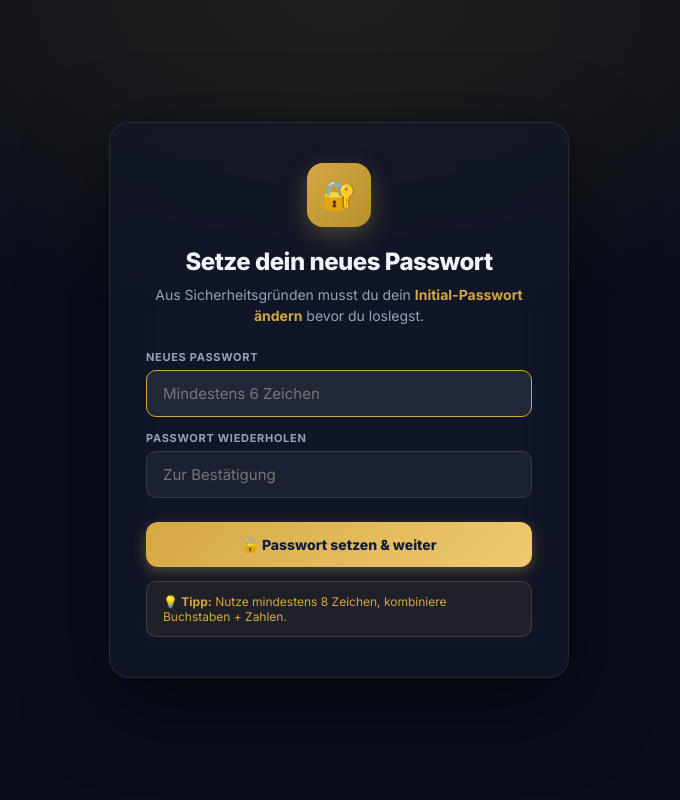
After one commit to jibsontv-hub/nt-pro-academy-crm, a Flask app: page /passwort-aendern in a window 1280 px wide. The commit adds this page. Shown: the whole page, without its empty margins (301-981 px from the left). Run offline with Flask 3, Linux system fonts and the light colour scheme; a user stored in the database is signed in.

Commit message:
LIVE-START: Co-Admin-System + Welcome-E-Mail + Forced Password Change + Auto-Backup

```diff
--- a/app.py
+++ b/app.py
@@ -144,6 +144,30 @@ def get_db():
     return conn
 
 
+def auto_backup_if_needed():
+    """Erstellt täglich automatisch ein Backup der DB. Behält die letzten 14 Tage."""
+    try:
+        backup_dir = os.path.join(DATA_DIR, 'backups')
+        os.makedirs(backup_dir, exist_ok=True)
+        today_str = date.today().strftime('%Y-%m-%d')
+        backup_file = os.path.join(backup_dir, f'vertrieb-{today_str}.db')
+        if not os.path.exists(backup_file) and os.path.exists(DB_PATH):
+            import shutil
+            shutil.copy2(DB_PATH, backup_file)
+            # Cleanup: Backups älter als 14 Tage löschen
+            cutoff = (date.today() - timedelta(days=14))
+            for f in os.listdir(backup_dir):
+                if f.startswith('vertrieb-') and f.endswith('.db'):
+                    try:
+                        f_date = datetime.strptime(f[9:19], '%Y-%m-%d').date()
+                        if f_date < cutoff:
+                            os.remove(os.path.join(backup_dir, f))
+                    except (ValueError, IndexError):
+                        pass
+    except Exception as e:
+        print(f"Auto-backup warning: {e}")
+
+
 # === In-Memory Cache mit TTL ===
 import time
 import threading
@@ -678,6 +702,84 @@ Liefere JSON mit diagnose, fokus, frage."""
     except Exception:
         pass
     return {'diagnose': text, 'fokus': '', 'frage': ''}
+
+
+def send_welcome_email(user_email, user_name, password, sender_name='dein Upline'):
+    """Sendet Welcome-E-Mail mit Login-Daten an neuen Partner."""
+    if not is_smtp_configured():
+        return False, 'SMTP nicht konfiguriert'
+
+    subject = f'🎉 Willkommen bei NT Pro Academy, {user_name.split()[0]}!'
+    base_url = get_setting('app_base_url', 'http://localhost:5001')
+
+    text = f"""Hi {user_name.split()[0]},
+
+willkommen im Team! 🚀
+
+Du hast ab sofort Zugang zum NT Pro Academy Control Hub.
+
+Deine Login-Daten:
+🔑 E-Mail: {user_email}
+🔐 Passwort: {password}
+
+→ Login: {base_url}/login
+
+WICHTIG: Beim ersten Login wirst du gebeten, ein neues Passwort zu setzen.
+
+Was dich erwartet:
+• KI-Coach mit personalisiertem Wochen-Briefing
+• Karriere-Engine: tracking deiner Stufen-Reise (REP → GREP)
+• Provisions-Übersicht (Differenz-System automatisch)
+• Trophäen für deine Erfolge
+• Onboarding-Wizard mit Sprachausgabe
+
+Lass uns starten! 💪
+
+{sender_name}"""
+
+    html = f"""<!DOCTYPE html><html><body style="font-family:Inter,Arial,sans-serif;background:#f6f7fb;margin:0;padding:24px">
+<table cellpadding="0" cellspacing="0" style="max-width:560px;margin:0 auto;background:#fff;border-radius:14px;border:1px solid #ebeef4;overflow:hidden">
+<tr><td style="padding:36px 28px;background:linear-gradient(135deg,#0f1c3f 0%,#1a2c5b 100%);text-align:center">
+<div style="font-size:36px;margin-bottom:8px">⚡</div>
+<div style="font-size:22px;font-weight:800;color:#fff;letter-spacing:-0.4px">Willkommen, {user_name.split()[0]}!</div>
+<div style="font-size:13px;color:#d4a843;letter-spacing:1.5px;text-transform:uppercase;margin-top:8px;font-weight:700">NT Pro Academy · Control Hub</div>
+</td></tr>
+<tr><td style="padding:32px 28px;color:#0f172a;line-height:1.6;font-size:15px">
+<p>Hi <strong>{user_name.split()[0]}</strong>,</p>
+<p>willkommen im Team! 🚀 Du hast ab sofort Zugang zum NT Pro Academy Control Hub.</p>
+
+<div style="background:#faf6ec;border:1px solid #e8d59a;border-radius:12px;padding:20px;margin:20px 0">
+<div style="font-size:11px;color:#7a5c1a;text-transform:uppercase;letter-spacing:1px;font-weight:800;margin-bottom:10px">🔑 Deine Login-Daten</div>
+<div style="font-size:13px;color:#64748b">E-Mail:</div>
+<div style="font-size:15px;font-weight:700;color:#0f172a;margin-bottom:10px">{user_email}</div>
+<div style="font-size:13px;color:#64748b">Passwort:</div>
+<div style="font-family:Menlo,Monaco,monospace;font-size:15px;font-weight:700;color:#b8902e;background:#fff;padding:8px 12px;border-radius:6px;display:inline-block">{password}</div>
+</div>
+
+<div style="text-align:center;margin:28px 0">
+<a href="{base_url}/login" style="display:inline-block;background:#0f1c3f;color:#fff;text-decoration:none;padding:14px 32px;border-radius:10px;font-weight:700;font-size:14px">→ Jetzt einloggen</a>
+</div>
+
+<div style="background:#fef3e7;border-left:3px solid #b8590a;padding:12px 16px;border-radius:6px;font-size:13px;color:#7a3d0a;margin:20px 0">
+<strong>⚠ WICHTIG:</strong> Beim ersten Login wirst du gebeten, ein neues sicheres Passwort zu setzen.
+</div>
+
+<p style="margin-top:24px;font-weight:700">Was dich erwartet:</p>
+<ul style="margin-left:20px;line-height:2;color:#0f172a;font-size:14px">
+<li>🧠 KI-Coach mit personalisiertem Wochen-Briefing</li>
+<li>⬡ Karriere-Engine — REP → GREP tracking</li>
+<li>💰 Provisions-Übersicht automatisch</li>
+<li>🏆 Trophäen für deine Erfolge</li>
+<li>🎤 Onboarding-Wizard mit Sprachausgabe</li>
+</ul>
+<p>Lass uns starten! 💪</p>
+<p style="color:#64748b;font-size:13px">{sender_name}</p>
+</td></tr>
+<tr><td style="padding:18px 28px;background:#fafbfc;color:#94a3b8;font-size:11px;border-top:1px solid #ebeef4">
+NT Pro Academy · Control Hub · Diese E-Mail wurde automatisch beim Anlegen deines Accounts versendet.
+</td></tr></table></body></html>"""
+
+    return send_email(user_email, subject, text, body_html=html, sent_by=None)
 
 
 def send_bulk_emails(recipients, subject, body_text, body_html=None, sent_by=None):
@@ -1212,6 +1314,19 @@ class User(UserMixin):
         self.phone = row['phone']
         self.joined_date = row['joined_date']
         self.manual_career_level = row['manual_career_level'] if 'manual_career_level' in row.keys() else 1
+        try:
+            self.is_co_admin = bool(row['is_co_admin']) if 'is_co_admin' in row.keys() else False
+        except Exception:
+            self.is_co_admin = False
+        try:
+            self.must_change_password = bool(row['must_change_password']) if 'must_change_password' in row.keys() else False
+        except Exception:
+            self.must_change_password = False
+
+    @property
+    def has_admin_access(self):
+        """Admin oder Co-Admin haben Admin-Rechte."""
+        return self.role == 'admin' or self.is_co_admin
 
 
 def auto_promote_user(user_id):
@@ -1512,11 +1627,36 @@ def inject_career():
     return {}
 
 
+# === ADMIN: CO-ADMIN-TOGGLE ===
+@app.route('/admin/team/<int:uid>/toggle-co-admin', methods=['POST'])
+@login_required
+def admin_toggle_co_admin(uid):
+    """Nur der echte Admin (nicht Co-Admin) darf Co-Admin-Status verteilen."""
+    if current_user.role != 'admin':
+        flash('Nur der Hauptadmin kann Co-Admins ernennen', 'error')
+        return redirect(url_for('team'))
+    db = get_db()
+    user = db.execute('SELECT id, name, is_co_admin FROM users WHERE id = ?', (uid,)).fetchone()
+    if not user:
+        db.close()
+        return redirect(url_for('team'))
+    new_state = 0 if user['is_co_admin'] else 1
+    db.execute('UPDATE users SET is_co_admin = ? WHERE id = ?', (new_state, uid))
+    db.commit()
+    db.close()
+    cache_invalidate('ctx:')
+    log_activity(current_user.id, 'co_admin_change',
+                 f'{user["name"]} ist jetzt {"Co-Admin" if new_state else "kein Co-Admin mehr"}',
+                 icon='⚡', color='gold')
+    flash(f'{user["name"]} ist jetzt {"Co-Admin (kann Admin-Aktionen)" if new_state else "kein Co-Admin mehr"}.', 'success')
+    return redirect(url_for('team'))
+
+
 # === ADMIN: PASSWORT-RESET ===
 @app.route('/admin/team/<int:uid>/reset-password', methods=['POST'])
 @login_required
 def admin_reset_password(uid):
-    if current_user.role != 'admin':
+    if not current_user.has_admin_access:
         return redirect(url_for('dashboard'))
     new_pw = generate_random_password()
     db = get_db()
@@ -1533,6 +1673,7 @@ def admin_reset_password(uid):
 @login_required
 def admin_ki_settings():
     if current_user.role != 'admin':
+        flash('Nur Hauptadmin', 'error')
         return redirect(url_for('dashboard'))
 
     if request.method == 'POST':
@@ -1557,7 +1698,7 @@ def admin_ki_settings():
 @login_required
 def admin_email_settings():
     if current_user.role != 'admin':
-        flash('Keine Berechtigung', 'error')
+        flash('Nur Hauptadmin kann E-Mail-Server konfigurieren', 'error')
         return redirect(url_for('dashboard'))
 
     if request.method == 'POST':
@@ -1619,7 +1760,7 @@ def admin_email_test():
 @login_required
 def admin_mail():
     """Bulk-Mailer für Admin."""
-    if current_user.role != 'admin':
+    if not current_user.has_admin_access:
         flash('Keine Berechtigung', 'error')
         return redirect(url_for('dashboard'))
 
@@ -1686,7 +1827,7 @@ Diese Nachricht wurde von {current_user.name} versendet.
 @app.route('/admin/backup')
 @login_required
 def admin_backup():
-    if current_user.role != 'admin':
+    if not current_user.has_admin_access:
         return redirect(url_for('dashboard'))
     if not os.path.exists(DB_PATH):
         flash('Datenbank-Datei nicht gefunden!', 'error')
@@ -1701,7 +1842,7 @@ def admin_backup():
 @app.route('/admin/aktivitaet')
 @login_required
 def admin_aktivitaet():
-    if current_user.role != 'admin':
+    if not current_user.has_admin_access:
         flash('Keine Berechtigung', 'error')
         return redirect(url_for('dashboard'))
     db = get_db()
@@ -1739,7 +1880,7 @@ def admin_aktivitaet():
 @app.route('/admin/import', methods=['GET', 'POST'])
 @login_required
 def admin_import():
-    if current_user.role != 'admin':
+    if not current_user.has_admin_access:
         flash('Keine Berechtigung', 'error')
         return redirect(url_for('dashboard'))
 
@@ -1833,7 +1974,7 @@ def admin_import():
 @app.route('/admin/import/template')
 @login_required
 def admin_import_template():
-    if current_user.role != 'admin':
+    if not current_user.has_admin_access:
         return redirect(url_for('dashboard'))
     template = (
         'name,email,phone,parent_email,stufe\n'
@@ -1852,7 +1993,7 @@ def admin_import_template():
 @app.route('/admin/genehmigungen')
 @login_required
 def admin_genehmigungen():
-    if current_user.role != 'admin':
+    if not current_user.has_admin_access:
         flash('Keine Berechtigung', 'error')
         return redirect(url_for('dashboard'))
     db = get_db()
@@ -1878,7 +2019,7 @@ def admin_genehmigungen():
 @app.route('/admin/genehmigungen/<int:uid>/approve', methods=['POST'])
 @login_required
 def genehmigung_approve(uid):
-    if current_user.role != 'admin':
+    if not current_user.has_admin_access:
         return redirect(url_for('dashboard'))
     db = get_db()
     user = db.execute('SELECT pending_career_level FROM users WHERE id = ?', (uid,)).fetchone()
@@ -1903,7 +2044,7 @@ def genehmigung_approve(uid):
 @app.route('/admin/genehmigungen/<int:uid>/reject', methods=['POST'])
 @login_required
 def genehmigung_reject(uid):
-    if current_user.role != 'admin':
+    if not current_user.has_admin_access:
         return redirect(url_for('dashboard'))
     db = get_db()
     db.execute('''UPDATE users SET pending_career_level = NULL,
@@ -1941,6 +2082,8 @@ def init_db():
             login_count INTEGER DEFAULT 0,
             birthday TEXT,
             onboarding_done INTEGER DEFAULT 0,
+            is_co_admin INTEGER DEFAULT 0,
+            must_change_password INTEGER DEFAULT 0,
             active INTEGER DEFAULT 1,
             FOREIGN KEY (parent_id) REFERENCES users(id)
         );
@@ -2147,6 +2290,8 @@ def init_db():
             ('login_count', "INTEGER DEFAULT 0"),
             ('birthday', "TEXT"),
             ('onboarding_done', "INTEGER DEFAULT 0"),
+            ('is_co_admin', "INTEGER DEFAULT 0"),
+            ('must_change_password', "INTEGER DEFAULT 0"),
         ]:
             if new_col not in col_names:
                 db.execute(f"ALTER TABLE users ADD COLUMN {new_col} {sql_type}")
@@ -2428,6 +2573,17 @@ def login():
             db2.close()
             if not existing:
                 log_activity(row['id'], 'login', f'{row["name"]} ist heute eingeloggt', icon='🔓', color='blue')
+                # Auto-Backup einmal pro Tag (beim ersten Admin-Login)
+                if row['role'] == 'admin':
+                    auto_backup_if_needed()
+            # Forced Passwort-Change wenn aktiviert
+            try:
+                must_change = row['must_change_password']
+            except Exception:
+                must_change = 0
+            if must_change:
+                session['must_change_password'] = True
+                return redirect(url_for('passwort_aendern'))
             # Erstes Login → Onboarding-Wizard zeigen (nur Nicht-Admins)
             if not onboarding_done and row['role'] != 'admin':
                 return redirect(url_for('willkommen'))
@@ -2480,6 +2636,30 @@ def profil():
     user = db.execute('SELECT * FROM users WHERE id = ?', (current_user.id,)).fetchone()
     db.close()
     return render_template('profil.html', user=user)
+
+
+@app.route('/passwort-aendern', methods=['GET', 'POST'])
+@login_required
+def passwort_aendern():
+    """Pflicht-Passwort-Änderung beim ersten Login."""
+    if request.method == 'POST':
+        new_pw = (request.form.get('password') or '').strip()
+        confirm = (request.form.get('confirm') or '').strip()
+        if len(new_pw) < 6:
+            flash('Passwort muss mindestens 6 Zeichen haben', 'error')
+            return render_template('passwort_aendern.html')
+        if new_pw != confirm:
+            flash('Passwörter stimmen nicht überein', 'error')
+            return render_template('passwort_aendern.html')
+        db = get_db()
+        db.execute('UPDATE users SET password = ?, must_change_password = 0 WHERE id = ?',
+                   (hash_password(new_pw), current_user.id))
+        db.commit()
+        db.close()
+        session.pop('must_change_password', None)
+        flash('✅ Passwort erfolgreich geändert!', 'success')
+        return redirect(url_for('dashboard'))
+    return render_template('passwort_aendern.html')
 
 
 @app.route('/willkommen')
@@ -3561,12 +3741,14 @@ def team_neu():
         if existing:
             flash('E-Mail bereits vorhanden!', 'error')
         else:
+            generated_password = (request.form.get('password') or '').strip() or generate_random_password()
             cur = db.execute('''INSERT INTO users (name, email, password, role, parent_id, level, phone,
-                          manual_career_level, pending_career_level, pending_by_user_id, pending_at)
-                          VALUES (?, ?, ?, ?, ?, ?, ?, ?, ?, ?, ?)''',
-                (request.form['name'], email, hash_password(request.form.get('password', 'start123')),
+                          manual_career_level, pending_career_level, pending_by_user_id, pending_at,
+                          must_change_password)
+                          VALUES (?, ?, ?, ?, ?, ?, ?, ?, ?, ?, ?, ?)''',
+                (request.form['name'], email, hash_password(generated_password),
                  'partner', parent_id, new_level, request.form.get('phone', ''),
-                 manual_level, pending_level, pending_by, pending_at))
+                 manual_level, pending_level, pending_by, pending_at, 1))
             new_user_id = cur.lastrowid
             db.commit()
             db.close()
@@ -3574,10 +3756,20 @@ def team_neu():
             log_activity(new_user_id, 'partner_neu',
                 f'{request.form["name"]} ist neuer Geschäftspartner ({stufe_short})',
                 icon='👥', color='green')
+
+            # Welcome-E-Mail
+            mail_status = ''
+            if is_smtp_configured():
+                ok, err = send_welcome_email(email, request.form['name'], generated_password,
+                                              sender_name=current_user.name)
+                mail_status = ' 📧 Welcome-E-Mail verschickt.' if ok else f' ⚠ E-Mail fehlgeschlagen: {(err or "")[:80]}'
+            else:
+                mail_status = ' (SMTP nicht konfiguriert — Login-Daten manuell weitergeben)'
+
             if pending_level:
-                flash(f'Mitglied angelegt! Login: {email}. Stufe {pending_level} wartet auf Admin-Bestätigung.', 'success')
+                flash(f'Mitglied angelegt! Stufe {pending_level} wartet auf Bestätigung.{mail_status}', 'success')
             else:
-                flash(f'Mitglied angelegt! Login: {email} / Passwort: {request.form.get("password", "start123")}', 'success')
+                flash(f'Mitglied angelegt! Login: {email} / Passwort: {generated_password}{mail_status}', 'success')
             return redirect(url_for('team'))
     db.close()
     return render_template('team_form.html', member=None, possible_parents=possible_parents, all_levels=CAREER_LEVELS)
@@ -3739,7 +3931,7 @@ def aufgabe_toggle():
 @app.route('/admin/aufgaben', methods=['GET', 'POST'])
 @login_required
 def admin_aufgaben():
-    if current_user.role != 'admin':
+    if not current_user.has_admin_access:
         flash('Nur Admins haben Zugriff', 'error')
         return redirect(url_for('dashboard'))
 
--- /dev/null
+++ b/templates/passwort_aendern.html
@@ -0,0 +1,96 @@
+<!DOCTYPE html>
+<html lang="de">
+<head>
+<meta charset="UTF-8">
+<meta name="viewport" content="width=device-width, initial-scale=1.0">
+<title>Passwort ändern – NT Pro Academy</title>
+<link rel="preconnect" href="https://fonts.googleapis.com">
+<link rel="preconnect" href="https://fonts.gstatic.com" crossorigin>
+<link href="https://fonts.googleapis.com/css2?family=Inter:wght@400;500;600;700;800;900&display=swap" rel="stylesheet">
+<style>
+* { margin: 0; padding: 0; box-sizing: border-box; }
+body {
+    font-family: 'Inter', sans-serif;
+    background: #0a0e1a; color: #f1f5f9;
+    min-height: 100vh; display: flex; align-items: center; justify-content: center; padding: 20px;
+    -webkit-font-smoothing: antialiased;
+}
+body::before {
+    content: ''; position: fixed; inset: 0; z-index: 0;
+    background: radial-gradient(ellipse 70% 60% at 50% 0%, rgba(212,168,67,0.12), transparent 70%);
+}
+.card {
+    position: relative; z-index: 1;
+    background: rgba(19,24,41,0.8); backdrop-filter: blur(24px) saturate(180%);
+    border: 1px solid rgba(255,255,255,0.08); border-radius: 20px;
+    max-width: 460px; width: 100%; padding: 40px 36px;
+    box-shadow: 0 25px 80px rgba(0,0,0,0.5);
+    animation: slideIn 0.4s cubic-bezier(0.16, 1, 0.3, 1);
+}
+@keyframes slideIn { from { opacity: 0; transform: translateY(12px); } to { opacity: 1; transform: translateY(0); } }
+.icon {
+    width: 64px; height: 64px; border-radius: 16px; margin: 0 auto 20px;
+    background: linear-gradient(135deg, #d4a843, #b8902e);
+    display: flex; align-items: center; justify-content: center; font-size: 28px;
+    box-shadow: 0 8px 24px rgba(212,168,67,0.3);
+}
+h1 { font-size: 24px; font-weight: 800; text-align: center; letter-spacing: -0.5px; margin-bottom: 8px; }
+p { font-size: 14px; color: #94a3b8; text-align: center; line-height: 1.5; margin-bottom: 24px; }
+label {
+    font-size: 11px; color: #94a3b8; text-transform: uppercase; letter-spacing: 0.7px;
+    font-weight: 700; display: block; margin-bottom: 6px; margin-top: 14px;
+}
+input {
+    width: 100%; padding: 13px 16px; background: rgba(255,255,255,0.05);
+    border: 1px solid rgba(255,255,255,0.1); border-radius: 10px;
+    color: #f1f5f9; font-size: 15px; font-family: inherit;
+    transition: all 0.2s;
+}
+input:focus { outline: none; border-color: #d4a843; background: rgba(255,255,255,0.08); }
+.btn {
+    width: 100%; padding: 14px; background: linear-gradient(135deg, #d4a843, #f0c970);
+    color: #0f1c3f; border: none; border-radius: 12px; font-size: 14px; font-weight: 800;
+    cursor: pointer; margin-top: 24px; font-family: inherit;
+    box-shadow: 0 4px 14px rgba(212,168,67,0.35);
+    transition: all 0.2s;
+}
+.btn:hover { transform: translateY(-1px); box-shadow: 0 8px 24px rgba(212,168,67,0.5); }
+.flash {
+    padding: 12px 16px; border-radius: 10px; margin-bottom: 14px; font-size: 13px;
+    background: rgba(220,38,38,0.15); color: #fca5a5; border: 1px solid rgba(220,38,38,0.3);
+}
+.hint {
+    background: rgba(212,168,67,0.08); border: 1px solid rgba(212,168,67,0.2);
+    border-radius: 10px; padding: 12px 16px; font-size: 12px; color: #d4a843;
+    margin-top: 14px;
+}
+</style>
+</head>
+<body>
+<div class="card">
+    <div class="icon">🔐</div>
+    <h1>Setze dein neues Passwort</h1>
+    <p>Aus Sicherheitsgründen musst du dein <strong style="color:#d4a843">Initial-Passwort ändern</strong> bevor du loslegst.</p>
+
+    {% with messages = get_flashed_messages(with_categories=true) %}
+        {% for category, message in messages %}
+            <div class="flash">{{ message }}</div>
+        {% endfor %}
+    {% endwith %}
+
+    <form method="POST">
+        <label>Neues Passwort</label>
+        <input type="password" name="password" required autofocus minlength="6" placeholder="Mindestens 6 Zeichen">
+
+        <label>Passwort wiederholen</label>
+        <input type="password" name="confirm" required minlength="6" placeholder="Zur Bestätigung">
+
+        <button type="submit" class="btn">🔓 Passwort setzen & weiter</button>
+    </form>
+
+    <div class="hint">
+        💡 <strong>Tipp:</strong> Nutze mindestens 8 Zeichen, kombiniere Buchstaben + Zahlen.
+    </div>
+</div>
+</body>
+</html>
```
Also changed, not shown: templates/base.html (+8 -3 lines), templates/team.html (+8 -2 lines).
